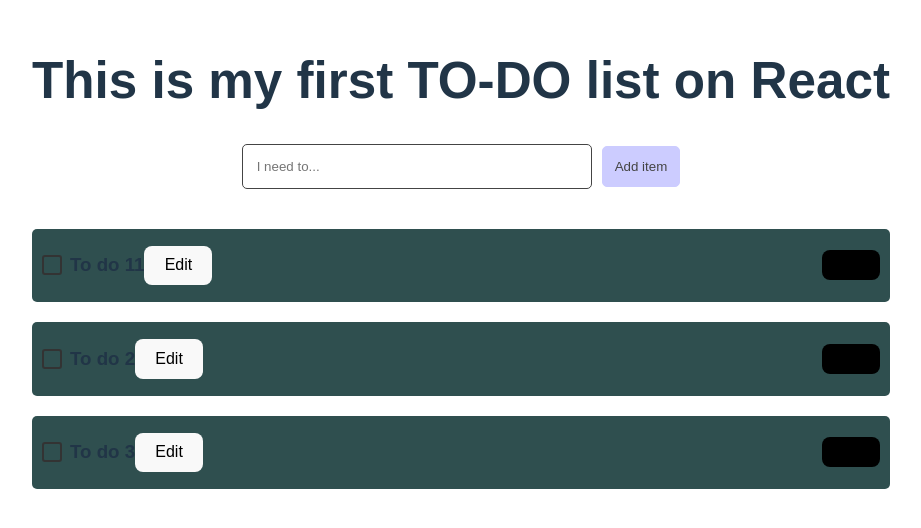
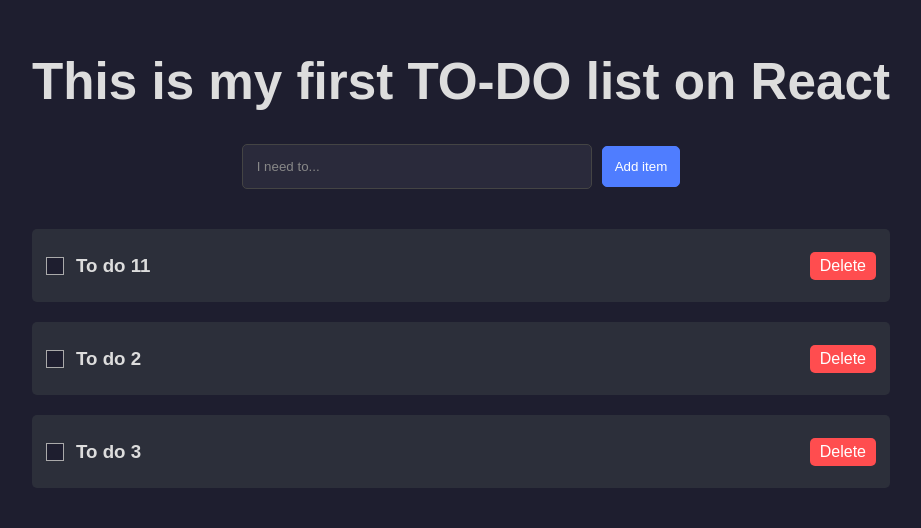
Before and after one commit to KachmarOleg/to-do-my-own, a React (Vite) app: page / in a window 1280 px wide. Shown: the part 136-664 px from the top of the page, without its empty margins (179-1100 px from the left). Built offline with nearby package versions, Linux system fonts and the light colour scheme.

Commit message:
Updated layout and added field for title updating

```diff
--- a/src/App.jsx
+++ b/src/App.jsx
@@ -27,7 +27,16 @@
 
   function handleUpdateItem(id) {
     console.log("Edit clicked for item id:", id);
-    // Тут ти можеш реалізувати логіку редагування
+
+    const item = list.find((item) => item.id === id);
+
+    setList((list) =>
+      list.map((item) =>
+        item.id === id ? { ...item, is_edit_visible: true } : item
+      )
+    );
+
+    console.log(list);
   }
 
   return (
@@ -42,6 +51,7 @@
             dataId={todoItem.id}
             onRemove={handleRemoveItem}
             onEdit={handleUpdateItem}
+            isEditInputVisible={todoItem.is_edit_visible}
           >
             {todoItem.Title}
           </ToDoItem>
--- a/src/components/ToDoItem.jsx
+++ b/src/components/ToDoItem.jsx
@@ -1,6 +1,6 @@
 import { useState } from "react";
 
-function ToDoItem({ children, dataId, onRemove, onEdit }) {
+function ToDoItem({ children, dataId, onRemove, onEdit, isEditInputVisible }) {
   const [status, setStatus] = useState(false);
 
   function handleChange() {
@@ -12,8 +12,35 @@
       <label className="checkbox-container">
         <input type="checkbox" onChange={handleChange} name="status" />
         <span className="checkbox-custom"></span>
-        <h3 className={status ? "is-done" : ""}>{children}</h3>
-        <button onClick={() => onEdit(dataId)}>Edit</button>
+        <h3
+          className={`
+            ${status ? "is-done" : ""}
+            ${isEditInputVisible ? "is-hidden" : "is-visible"}`}
+        >
+          {children}
+        </h3>
+        <input
+          type="text"
+          name="edit-item"
+          className={`edit-field ${isEditInputVisible ? "" : "is-hidden"}`}
+          placeholder="Update the title"
+        />
+        {isEditInputVisible}
+        <button
+          className={`${
+            isEditInputVisible ? "is-hidden" : "is-visible"
+          } edit_btn`}
+          onClick={() => onEdit(dataId, isEditInputVisible)}
+        >
+          Edit
+        </button>
+        <button
+          className={`update_btn ${
+            isEditInputVisible ? "is-visible" : "is-hidden"
+          }`}
+        >
+          Update
+        </button>
         <button className="remove_btn" onClick={() => onRemove(dataId)}>
           Delete
         </button>
--- a/src/data.jsx
+++ b/src/data.jsx
@@ -3,16 +3,19 @@
     id: 0,
     Title: "To do 11",
     is_done: true,
+    is_edit_visible: false,
   },
   {
     id: 1,
     Title: "To do 2",
     is_done: true,
+    is_edit_visible: false,
   },
   {
     id: 2,
     Title: "To do 3",
     is_done: true,
+    is_edit_visible: false,
   },
 ];
 
--- a/src/styles.scss
+++ b/src/styles.scss
@@ -1,40 +1,136 @@
 body {
   font-family: Arial, sans-serif;
+  background-color: #1e1e2f;
+  color: #ddd;
 
   .add-todo-field {
     padding: 14px;
     margin-right: 10px;
     border-radius: 5px;
     border: 1px solid #444;
+    background-color: #2a2a3b;
+    color: #fff;
     width: 20rem;
     margin-bottom: 40px;
+
+    &::placeholder {
+      color: #888;
+    }
   }
 
   .add-btn {
-    background: #ccf;
-    color: #444;
-    border: 1px solid #ccf;
+    background: #4f7dff;
+    color: #fff;
+    border: 1px solid #4f7dff;
     border-radius: 5px;
     padding: 12px;
+    cursor: pointer;
+
+    &:hover {
+      background: #3c65d1;
+      border-color: #3c65d1;
+    }
   }
 
   .todoItem {
     display: flex;
     justify-content: flex-start;
     align-items: center;
-    background: darkslategray;
-    padding: 4px 10px;
+    background: #2c2f3a;
+    padding: 8px 14px;
     margin-bottom: 20px;
     border-radius: 5px;
+    min-height: 57px;
     text-align: left;
+    position: relative;
+    &:before {
+      content: "";
+      position: absolute;
+      left: 0;
+      transform: translateX(-100%);
+      display: block;
+      height: 100%;
+      width: 90px;
+    }
+
+    &:hover {
+      .edit_btn {
+        display: inline-block;
+      }
+    }
+
+    h3 {
+      margin: 10px 0;
+    }
+
+    .edit-field {
+      padding: 12px;
+      margin-right: 10px;
+      border-radius: 5px;
+      border: 1px solid #555;
+      background-color: #2a2a3b;
+      color: #fff;
+      width: 18rem;
+
+      &::placeholder {
+        color: #777;
+      }
+
+      &:focus {
+        outline: none;
+        border-color: #4f7dff;
+        box-shadow: 0 0 4px #4f7dff66;
+      }
+    }
+
+    .edit_btn {
+      position: absolute;
+      left: -90px;
+      background: #f0b429;
+      color: #1c1c1c;
+      border: 1px solid #f0b429;
+      border-radius: 5px;
+      padding: 5px 10px;
+      margin-left: 8px;
+      cursor: pointer;
+      display: none;
+
+      &:hover {
+        background: #d69e17;
+        border-color: #d69e17;
+      }
+    }
+
+    .update_btn {
+      background: #4caf50;
+      color: #fff;
+      border: 1px solid #4caf50;
+      border-radius: 5px;
+      padding: 5px 10px;
+      margin-left: 8px;
+      cursor: pointer;
+
+      &:hover {
+        background: #388e3c;
+        border-color: #388e3c;
+      }
+    }
 
     .remove_btn {
       position: absolute;
       top: 50%;
       right: 0;
       transform: translateY(-50%);
-      background: rgb(0, 0, 0);
-      padding: 5px;
+      background: #ff4d4f;
+      border: none;
+      color: #fff;
+      padding: 5px 10px;
+      border-radius: 5px;
+      cursor: pointer;
+
+      &:hover {
+        background: #d9363e;
+      }
     }
   }
 }
@@ -45,37 +141,44 @@
   display: flex;
   align-items: center;
   cursor: pointer;
+
+  input[type="checkbox"] {
+    display: none;
+
+    &:checked + .checkbox-custom {
+      position: relative;
+      background: #4caf50;
+
+      &::after {
+        content: "✔";
+        position: absolute;
+        left: 2px;
+        top: -1px;
+        color: white;
+        font-size: 14px;
+      }
+    }
+  }
+
+  .is-hidden {
+    display: none !important;
+  }
+
+  .is-visible {
+    display: inline-block;
+  }
 }
 
-.checkbox-container input[type="checkbox"] {
-  display: none;
-}
-
-/* Стилізація кастомного чекбокса */
 .checkbox-custom {
   width: 16px;
   height: 16px;
-  border: 2px solid #333333;
+  border: 1px solid #aaa;
   display: inline-block;
-  border-radius: 3px;
-  margin-right: 8px;
-}
-
-/* Додаємо галочку при виборі */
-.checkbox-container input:checked + .checkbox-custom {
-  position: relative;
-  background: #333;
-}
-
-input[type="checkbox"]:checked + .checkbox-custom::after {
-  content: "✔";
-  position: absolute;
-  left: 2px;
-  top: -1px;
-  color: white;
-  font-size: 14px;
+  margin-right: 12px;
+  background-color: #1e1e2f;
 }
 
 .is-done {
   text-decoration-line: line-through;
+  color: #888;
 }
```
